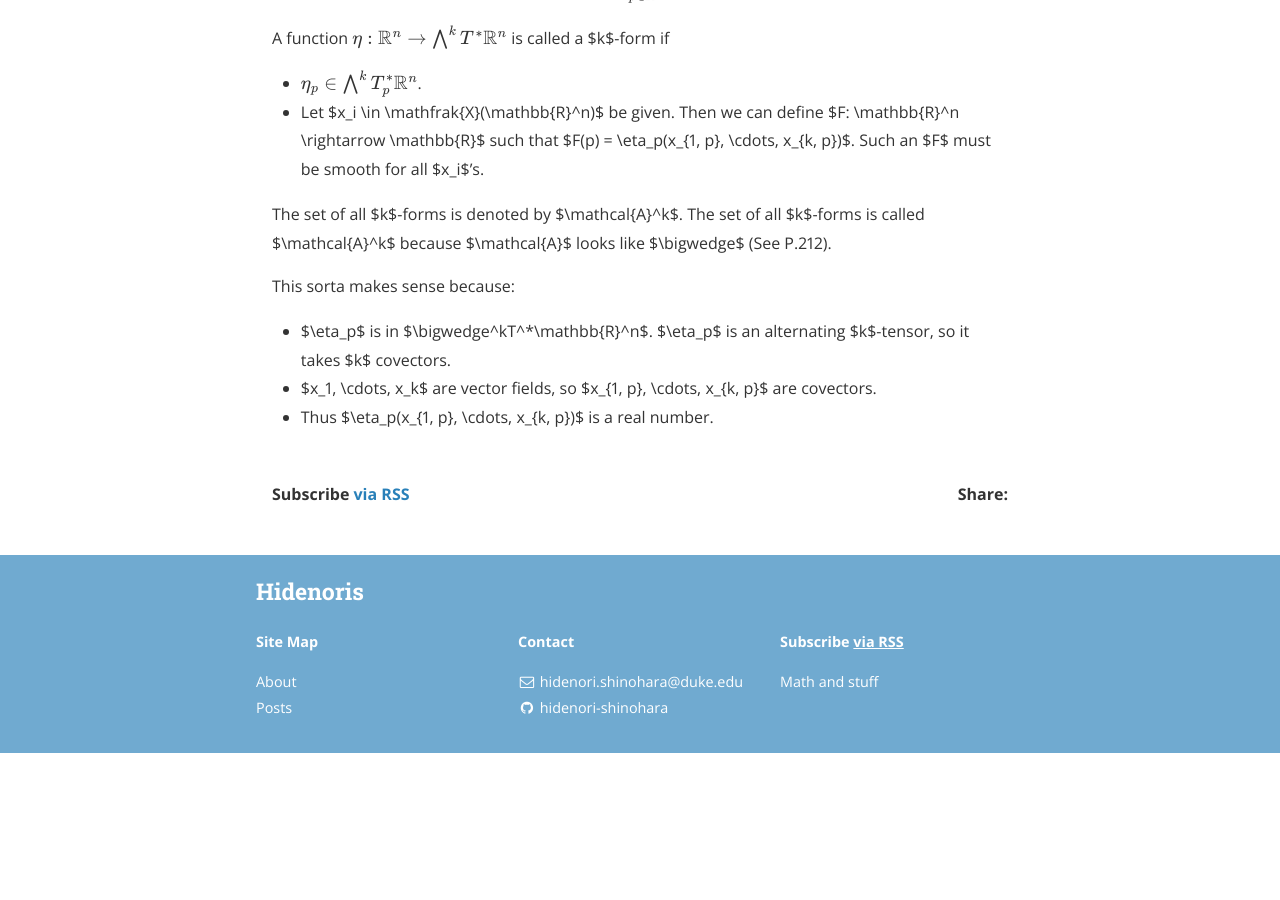
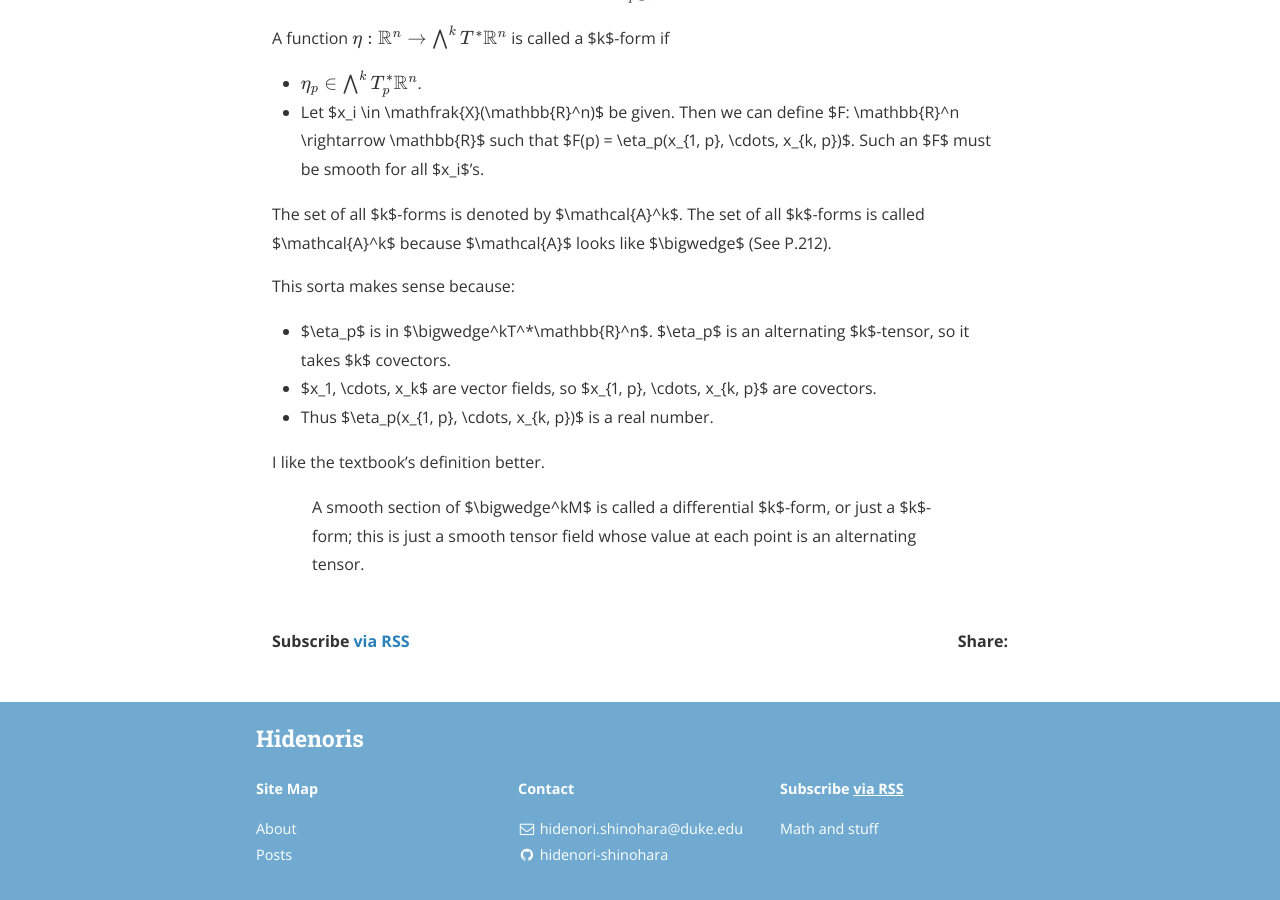
Before and after one commit to hidenori-shinohara/hidenori-shinohara.github.io, a Jekyll site: the page built from _posts/courses/math620/2019-09-09-smooth-manifold-cheat-sheet.md, in a window 1280 px wide and 900 px high, scrolled down 5959 px. Built offline with Jekyll 4.4.1, drawn with Linux system fonts in a browser that asks for light colours; nearby versions of some CDN libraries; formulas are drawn with MathJax 3; before the commit the page ends 6712 px from its top, so only the background shows below that.

Commit message:
Add textbook definition

```diff
--- a/_posts/courses/math620/2019-09-09-smooth-manifold-cheat-sheet.md
+++ b/_posts/courses/math620/2019-09-09-smooth-manifold-cheat-sheet.md
@@ -179,3 +179,8 @@ This sorta makes sense because:
   $\eta_p$ is an alternating $k$-tensor, so it takes $k$ covectors.
 * $x_1, \cdots, x_k$ are vector fields, so $x_{1, p}, \cdots, x_{k, p}$ are covectors.
 * Thus $\eta_p(x_{1, p}, \cdots, x_{k, p})$ is a real number.
+
+I like the textbook's definition better.
+
+> A smooth section of $\bigwedge^kM$ is called a differential $k$-form, or just a $k$-form;
+> this is just a smooth tensor field whose value at each point is an alternating tensor.
```
